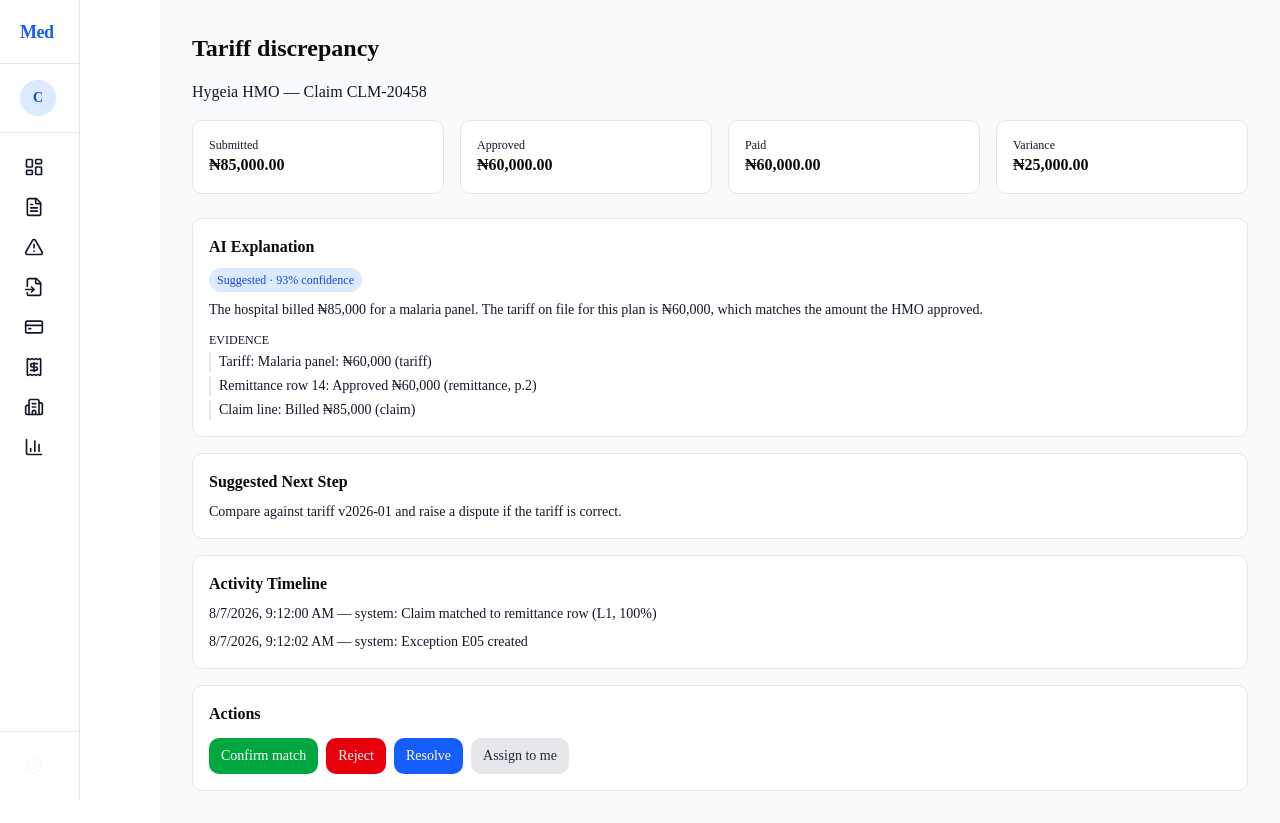
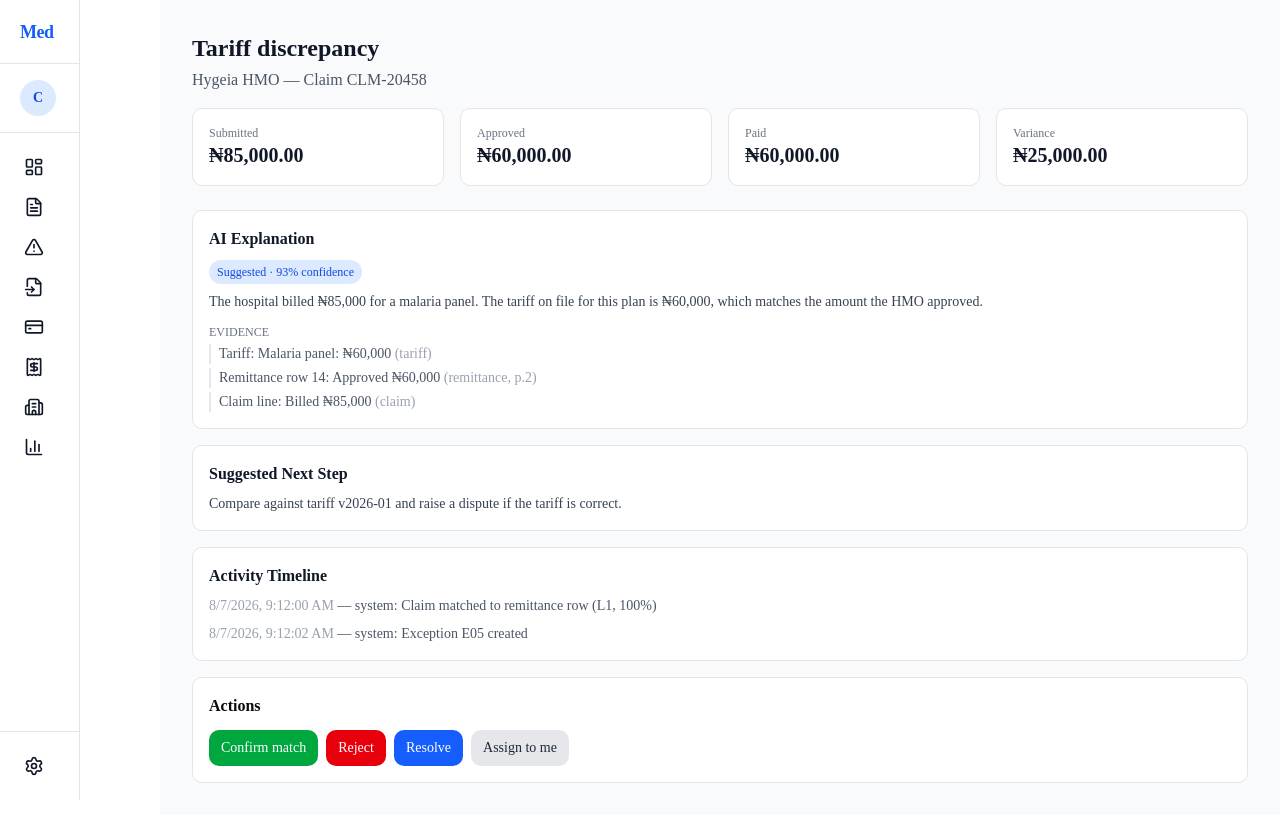
Before and after one commit to Clinton-Pase/MedCon, a Next.js app: page /exceptions/EXC-1001 in a window 1280 px wide. Built offline with nearby package versions, Linux system fonts and the light colour scheme.

Commit message:
new update

```diff
--- a/app/exceptions/[id]/page.tsx
+++ b/app/exceptions/[id]/page.tsx
@@ -7,38 +7,39 @@ export default async function ExceptionDetailPage({ params }: { params: Promise<
   const exc = await getException(id);
 
   if (!exc) {
-    return <h1 className="text-2xl font-bold">Exception not found</h1>;
+    return <h1 className="text-2xl font-bold text-gray-900">Exception not found</h1>;
   }
 
   return (
     <div>
-      <h1 className="text-2xl font-bold mb-4">{exc.title}</h1>
-      <p className="text-gray-900 mb-4">{exc.hmo} — Claim {exc.claimId}</p>
+      <h1 className="text-2xl font-bold text-gray-900 mb-1">{exc.title}</h1>
+      <p className="text-gray-600 mb-4">{exc.hmo} — Claim {exc.claimId}</p>
 
-      <div className="grid grid-cols-4 gap-4 mb-6">
+      {/* Responsive stats grid: 2 per row mobile, 4 on desktop */}
+      <div className="grid grid-cols-2 md:grid-cols-4 gap-3 md:gap-4 mb-6">
         <div className="bg-white p-4 rounded-lg border">
-          <p className="text-xs text-gray-900">Submitted</p>
-          <p className="font-semibold">{formatNaira(exc.submitted)}</p>
+          <p className="text-xs text-gray-500">Submitted</p>
+          <p className="text-lg md:text-xl font-semibold text-gray-900">{formatNaira(exc.submitted)}</p>
         </div>
         <div className="bg-white p-4 rounded-lg border">
-          <p className="text-xs text-gray-900">Approved</p>
-          <p className="font-semibold">{formatNaira(exc.approved)}</p>
+          <p className="text-xs text-gray-500">Approved</p>
+          <p className="text-lg md:text-xl font-semibold text-gray-900">{formatNaira(exc.approved)}</p>
         </div>
         <div className="bg-white p-4 rounded-lg border">
-          <p className="text-xs text-gray-900">Paid</p>
-          <p className="font-semibold">{formatNaira(exc.paid)}</p>
+          <p className="text-xs text-gray-500">Paid</p>
+          <p className="text-lg md:text-xl font-semibold text-gray-900">{formatNaira(exc.paid)}</p>
         </div>
         <div className="bg-white p-4 rounded-lg border">
-          <p className="text-xs text-gray-900">Variance</p>
-          <p className="font-semibold">{formatNaira(exc.variance)}</p>
+          <p className="text-xs text-gray-500">Variance</p>
+          <p className="text-lg md:text-xl font-semibold text-gray-900">{formatNaira(exc.variance)}</p>
         </div>
       </div>
 
       <div className="bg-white p-4 rounded-lg border">
-  <h2 className="font-semibold mb-2">AI Explanation</h2>
+        <h2 className="font-semibold text-gray-900 mb-2">AI Explanation</h2>
 
         {exc.explanation.status === "unavailable" ? (
-    <p className="text-gray-900 text-sm">
+          <p className="text-gray-500 text-sm">
             AI explanation unavailable. Raw reason: {exc.rawReason ?? "—"}
             {exc.normalizedReason && ` (${exc.normalizedReason})`}
           </p>
@@ -47,38 +48,39 @@ export default async function ExceptionDetailPage({ params }: { params: Promise<
             <span className="inline-block mb-2 px-2 py-1 rounded-full text-xs font-medium bg-blue-100 text-blue-700">
               Suggested · {Math.round((exc.explanation.confidence ?? 0) * 100)}% confidence
             </span>
-      <p className="text-sm text-gray-900 mb-3">{exc.explanation.text}</p>
+            <p className="text-sm text-gray-700 mb-3">{exc.explanation.text}</p>
 
-      <p className="text-xs text-gray-900 uppercase mb-1">Evidence</p>
+            <p className="text-xs text-gray-500 uppercase mb-1">Evidence</p>
             <ul className="space-y-1">
               {exc.explanation.evidence?.map((ev, i) => (
-          <li key={i} className="text-sm text-gray-900 border-l-2 border-gray-200 pl-2">
+                <li key={i} className="text-sm text-gray-600 border-l-2 border-gray-200 pl-2">
                   <span className="font-medium">{ev.label}:</span> {ev.value}
-            <span className="text-gray-900"> ({ev.source}{ev.page ? `, p.${ev.page}` : ""})</span>
+                  <span className="text-gray-400"> ({ev.source}{ev.page ? `, p.${ev.page}` : ""})</span>
                 </li>
               ))}
             </ul>
           </div>
         )}
-
-</div>
-<div className="bg-white p-4 rounded-lg border mt-4">
-  <h2 className="font-semibold mb-2">Suggested Next Step</h2>
-  <p className="text-sm text-gray-900">{exc.suggestedNextStep}</p>
       </div>
 
       <div className="bg-white p-4 rounded-lg border mt-4">
-  <h2 className="font-semibold mb-2">Activity Timeline</h2>
+        <h2 className="font-semibold text-gray-900 mb-2">Suggested Next Step</h2>
+        <p className="text-sm text-gray-700">{exc.suggestedNextStep}</p>
+      </div>
+
+      <div className="bg-white p-4 rounded-lg border mt-4">
+        <h2 className="font-semibold text-gray-900 mb-2">Activity Timeline</h2>
         <ul className="space-y-2">
           {exc.timeline.map((item, i) => (
-      <li key={i} className="text-sm text-gray-900">
-        <span className="text-gray-900">{new Date(item.at).toLocaleString()}</span>
-        {" — "}
+            <li key={i} className="text-sm text-gray-600">
+              <span className="text-gray-400 block md:inline">{new Date(item.at).toLocaleString()}</span>
+              <span className="hidden md:inline">{" — "}</span>
               <span className="font-medium">{item.actor}</span>: {item.action}
             </li>
           ))}
         </ul>
       </div>
+
       <ExceptionActions id={exc.id} />
     </div>
   );
--- a/app/exceptions/page.tsx
+++ b/app/exceptions/page.tsx
@@ -1,33 +1,55 @@
 import { getExceptions } from "@/lib/lib/api";
 import { formatNaira } from "@/mock-data/mock-data";
 import Link from "next/link";
-
-export default async function ExceptionsPage() {
-
 
 function statusColor(status: string) {
   switch (status) {
     case "PAID":
     case "PARTIALLY_PAID":
-      return "bg-green-700 text-green-50  cursor-pointer";
+      return "bg-green-700 text-green-50";
     case "APPROVED":
     case "PARTIALLY_APPROVED":
-      return "bg-amber-700 text-amber-50 cursor-pointer";
+      return "bg-amber-700 text-amber-50";
     case "REJECTED":
-      return "bg-red-700 text-red-50 cursor-pointer";
+      return "bg-red-700 text-red-50";
     default:
-      return "bg-gray-900 text-gray-50 cursor-pointer";
+      return "bg-gray-900 text-gray-50";
   }
 }
 
+export default async function ExceptionsPage() {
   const exceptions = await getExceptions();
-
   const sorted = [...exceptions].sort((a, b) => b.revenueAtRisk - a.revenueAtRisk);
 
   return (
     <div>
-      <h1 className="text-2xl font-bold mb-4">Exceptions</h1>
-      <table className="w-full text-sm border-collapse cursor-pointer">
+      <h1 className="text-2xl font-bold text-gray-900 mb-4">Exceptions</h1>
+
+      {/* Mobile: stacked cards */}
+      <div className="md:hidden space-y-3">
+        {sorted.map((exc) => (
+          <Link
+            key={exc.id}
+            href={`/exceptions/${exc.id}`}
+            className="block bg-white p-4 rounded-lg border"
+          >
+            <div className="flex items-center justify-between mb-2">
+              <span className="font-medium text-blue-600">{exc.title}</span>
+              <span className={`px-2 py-1 rounded-full text-xs font-medium ${statusColor(exc.status)}`}>
+                {exc.status}
+              </span>
+            </div>
+            <p className="text-sm text-gray-700">{exc.hmo} · {exc.claimId}</p>
+            <div className="flex justify-between text-sm mt-2">
+              <span className="text-gray-500">{exc.ageDays}d old</span>
+              <span className="text-gray-900 font-semibold">{formatNaira(exc.revenueAtRisk)} at risk</span>
+            </div>
+          </Link>
+        ))}
+      </div>
+
+      {/* Desktop: table */}
+      <table className="hidden md:table w-full text-sm border-collapse">
         <thead>
           <tr className="text-left border-b">
             <th className="py-2">Exception</th>
@@ -39,7 +61,7 @@ const sorted = [...exceptions].sort((a, b) => b.revenueAtRisk - a.revenueAtRisk)
         </thead>
         <tbody>
           {sorted.map((exc) => (
-        <tr key={exc.id} className="border-b hover:bg-gray-50 cursor-pointer">
+            <tr key={exc.id} className="border-b hover:bg-gray-50">
               <td className="py-2">
                 <Link href={`/exceptions/${exc.id}`} className="text-blue-600 hover:underline">
                   {exc.title}
@@ -57,8 +79,6 @@ const sorted = [...exceptions].sort((a, b) => b.revenueAtRisk - a.revenueAtRisk)
           ))}
         </tbody>
       </table>
-
-
     </div>
   );
 }
--- a/app/hmos/page.tsx
+++ b/app/hmos/page.tsx
@@ -7,7 +7,21 @@ export default async function HmosPage() {
     <div>
       <h1 className="text-2xl font-bold text-gray-900 mb-4">HMOs</h1>
 
-      <table className="w-full text-sm border-collapse">
+      {/* Mobile: stacked cards */}
+      <div className="md:hidden space-y-3">
+        {hmos.map((h) => (
+          <div key={h.id} className="bg-white p-4 rounded-lg border">
+            <p className="font-medium text-gray-900 mb-2">{h.name}</p>
+            <div className="flex justify-between text-sm text-gray-600">
+              <span>{h.plans} plans</span>
+              <span>{h.activeClaims} active claims</span>
+            </div>
+          </div>
+        ))}
+      </div>
+
+      {/* Desktop: table */}
+      <table className="hidden md:table w-full text-sm border-collapse">
         <thead>
           <tr className="text-left border-b">
             <th className="py-2">HMO</th>
--- a/app/remittances/review/page.tsx
+++ b/app/remittances/review/page.tsx
@@ -39,12 +39,12 @@ export default function RemittanceReviewPage() {
       <h1 className="text-2xl font-bold text-gray-900 mb-1">Review Extracted Remittance</h1>
       <p className="text-sm text-gray-500 mb-4">Model: {job.modelVersion}</p>
 
-      <div className="grid grid-cols-2 gap-4">
-        <div className="bg-white p-4 rounded-lg border h-[500px] flex items-center justify-center">
+   <div className="grid grid-cols-1 md:grid-cols-2 gap-4">
+        <div className="bg-white p-4 rounded-lg border h-[300px] md:h-[500px] flex items-center justify-center">
           <p className="text-gray-400 text-sm">Document image goes here</p>
         </div>
 
-        <div className="bg-white p-4 rounded-lg border h-[500px] flex flex-col">
+        <div className="bg-white p-4 rounded-lg border h-[300px] md:h-[500px] flex flex-col">
           <h2 className="font-semibold text-gray-900 mb-3">Extracted fields</h2>
 
           <div className="space-y-3 flex-1">
--- a/components/sidebar.tsx
+++ b/components/sidebar.tsx
@@ -95,7 +95,7 @@ export function Sidebar() {
             href="/settings"
             onClick={() => setMobileOpen(false)}
             className={`flex items-center gap-3 px-3 py-2 rounded-[0.3rem] text-sm font-medium whitespace-nowrap ${
-              pathname === "/settings" ? "bg-blue-600 text-gray-900" : "text-gray-50 hover:bg-gray-500"
+              pathname === "/settings" ? "bg-blue-600 text-gray-50" : "text-gray-900 hover:bg-gray-500"
             }`}
           >
             <Settings size={20} className="shrink-0" />
```
Also changed, not shown: app/claims/[id]/page.tsx (+23 -3 lines), app/claims/page.tsx (+26 -1 lines), app/payments/page.tsx (+20 -1 lines), app/remittances/page.tsx (+25 -1 lines), app/tariffs/page.tsx (+16 -1 lines), components/aging-chart.tsx (+18 -5 lines). Lines whose indentation alone changed are shown as unchanged.
